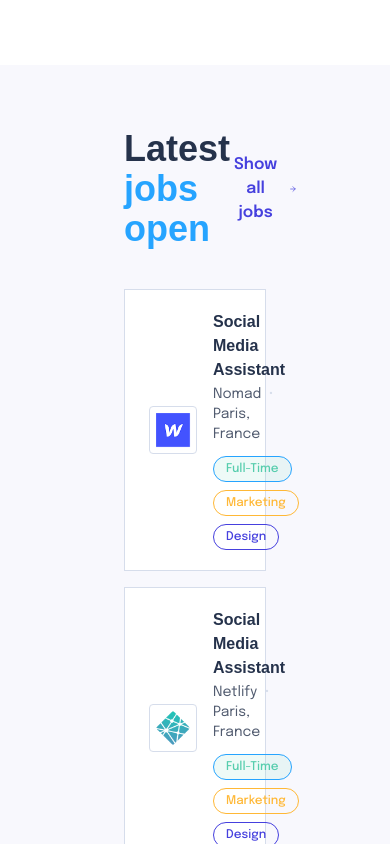
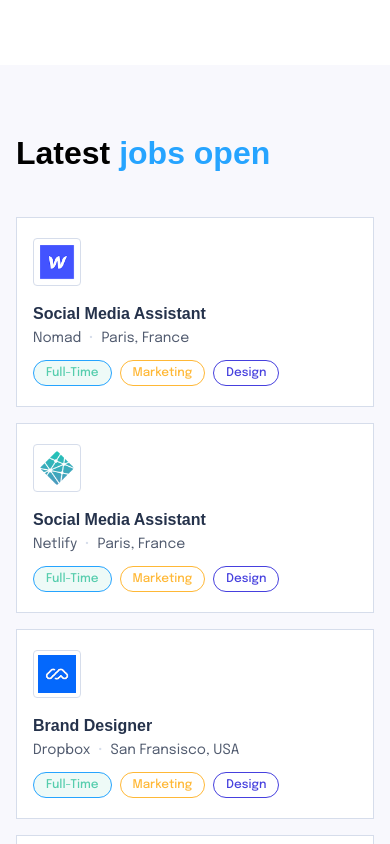
Before and after one commit to Tanvir4321-git/Job-portal-frontend, a React (Vite) app: page / in a window 390 px wide. Shown: the part 5520-6364 px from the top of the page. Built offline with nearby package versions, Linux system fonts and the light colour scheme; a web font is replaced by a local one.

Commit message:
add latest jobs

```diff
--- a/src/Pages/Home/LatestJobs.jsx
+++ b/src/Pages/Home/LatestJobs.jsx
@@ -8,7 +8,7 @@ import logo5 from '../../assets/logo5.png'
 import logo6 from '../../assets/logo6.png'
 import logo7 from '../../assets/logo7.png'
 import logo8 from '../../assets/logo8.png'
-import pattern from '../../assets/Pattern.png'
+
 
 const jobs = [
     { id: 1, logo: logo1, title: 'Social Media Assistant', company: 'Nomad', location: 'Paris, France', tags: ['Full-Time', 'Marketing', 'Design'] },
@@ -30,29 +30,30 @@ const tagColorMap = {
 const LatestJobs = () => {
     return (
         <section className='bg-[#F8F8FD] py-16'>
-            <div className='max-w-360 mx-auto px-31'>
+            <div className='max-w-360 mx-auto px-4 md:px-31'>
 
-                {/* Header */}
-                <div className='flex items-center justify-between mb-10'>
-                    <h2 style={{ fontFamily: "'Clash Display', sans-serif" }} className='text-[#25324B] font-semibold text-4xl'>
-                        Latest <span className='text-[#26A4FF]'>jobs open</span>
-                    </h2>
-                    <button className='flex items-center gap-2 text-[#4640DE] font-semibold hover:gap-3 transition-all'>
-                        Show all jobs <FiArrowRight />
-                    </button>
-                </div>
+
+                  {/* Header */}
+                                <div className='flex items-center justify-between mb-10'>
+                                    <h1 className='font-semibold text-[32px] md:text-5xl title '> Latest <span className='text-[#26A4FF]'> jobs open</span> </h1>
+
+                                    <button className='md:flex hidden items-center gap-2 text-[#4640DE] font-semibold hover:gap-3 transition-all'>
+                                        Show all jobs <FiArrowRight />
+                                    </button>
+                                </div>
+
 
                 {/* Grid */}
-                <div style={{ backgroundImage: `url(${pattern})` }} className='grid grid-cols-1 md:grid-cols-2 gap-4  bg-cover bg-left bg-no-repeat '>
+                <div  className='grid grid-cols-1 md:grid-cols-2 gap-4  '>
                     {jobs.map((job) => (
-                        <div  key={job.id} className='flex  items-center gap-4 bg-white border border-[#D6DDEB] px-6 py-5 hover:shadow-md hover:border-[#4640DE] transition-all cursor-pointer group'>
+                        <div  key={job.id} className='flex md:flex-row flex-col  md:items-center gap-4 bg-white border border-[#D6DDEB] px-4 md:px-6 py-5 hover:shadow-md hover:border-[#4640DE] transition-all cursor-pointer group'>
 
                             {/* Logo */}
                             <img src={job.logo} alt={job.company} className='w-12 h-12 rounded object-contain border border-[#D6DDEB] p-1 shrink-0' />
 
                             {/* Info */}
-                            <div className='flex-1'>
-                                <h3 style={{ fontFamily: "'Clash Display', sans-serif" }} className='text-[#25324B] font-semibold text-base group-hover:text-[#4640DE] transition-colors'>
+                            <div className=''>
+                                <h3  className='text-[#25324B] title font-semibold text-base group-hover:text-[#4640DE] transition-colors'>
                                     {job.title}
                                 </h3>
                                 <p className='text-[#515B6F] text-sm mt-0.5'>
@@ -70,7 +71,9 @@ const LatestJobs = () => {
                         </div>
                     ))}
                 </div>
-
+   <button className='mt-3  flex md:hidden items-center gap-2 text-[#4640DE] font-semibold hover:gap-3 transition-all'>
+                        Show all jobs <FiArrowRight />
+                    </button>
             </div>
         </section>
     );
```
